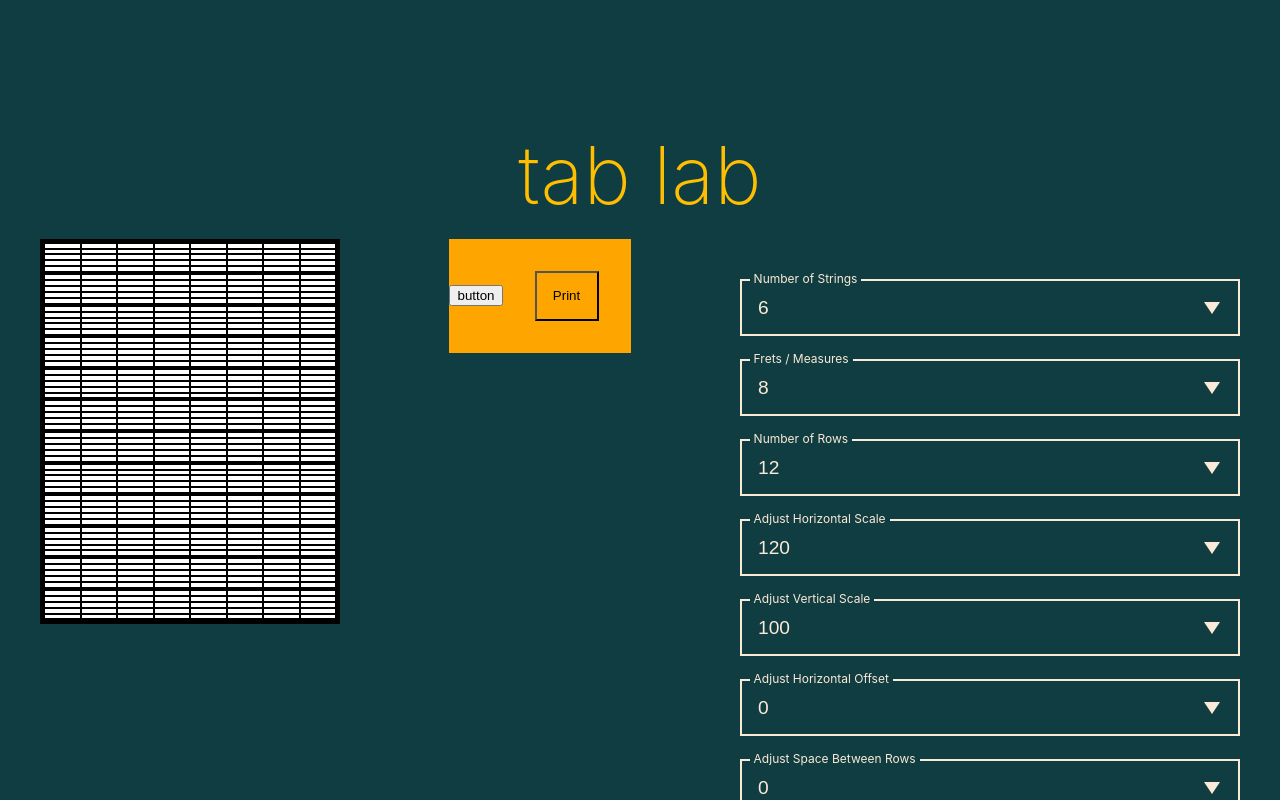
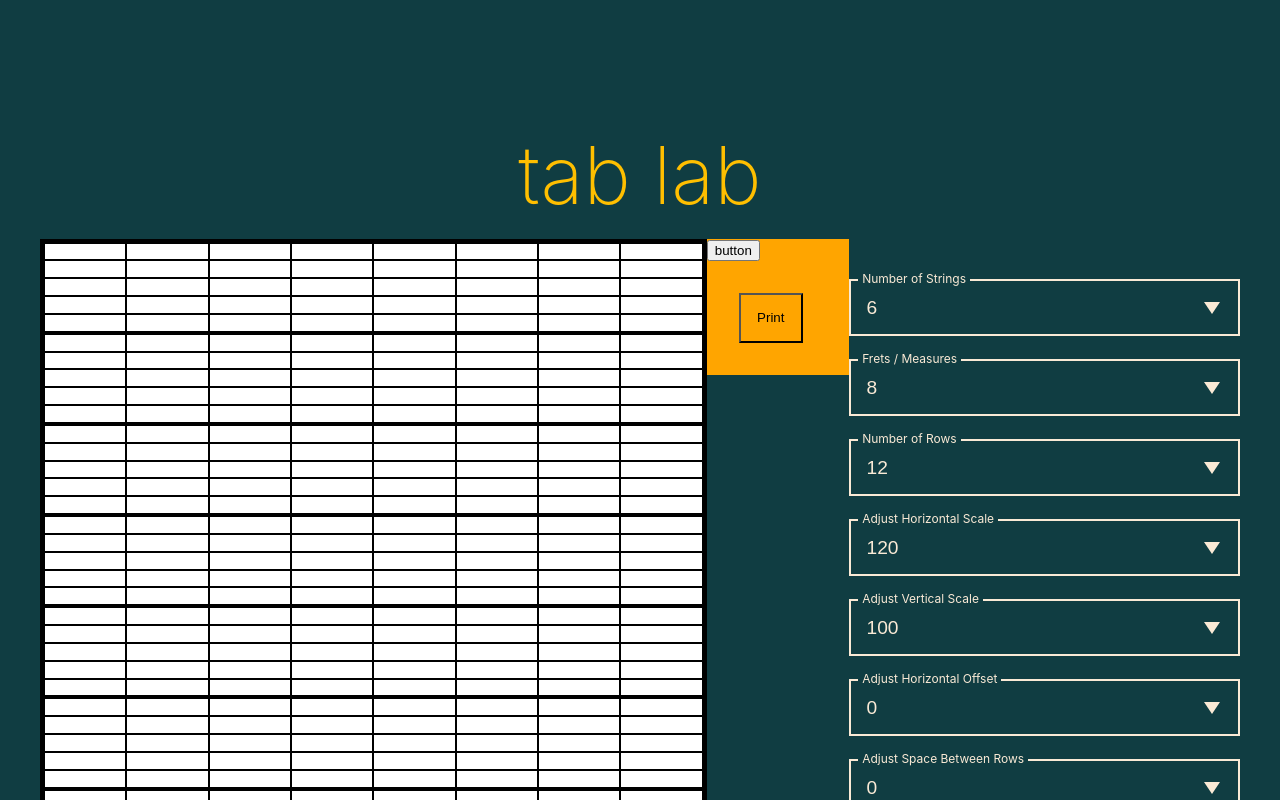
Before and after one commit to andentx/tab-lab, a Next.js app: page / in a window 1280 px wide. Shown: the top 800 px of the page. Built offline with nearby package versions, Linux system fonts and the light colour scheme.

Commit message:
Testing page dimension controls

```diff
--- a/components/PagePreview.js
+++ b/components/PagePreview.js
@@ -27,17 +27,10 @@ const Page = styled.div`
   align-items: center;
 
   @media print {
-    /* height: 100vh; */
-    /* min-height: 9.5in; */
     min-height: 900px;
     width: 100%;
     margin: 0;
     border: 0;
-
-    @page {
-      margin: 0in;
-      size: 8.5in 11in;
-    }
   }
 `;
 
@@ -48,7 +41,12 @@ const PageHeader = styled.div`
 
 const Gen2PagePreview = ({ pageSettings, allCellContainersRendered }) => {
   return (
-    <Page>
+    <Page
+      style={{
+        height: `${pageSettings.pageHeight * 100}px`,
+        width: `${pageSettings.pageWidth * 100}px`,
+      }}
+    >
       {/* <PageHeader
         style={{
           borderBottom: `${pageSettings.showPageHeader}`,
```
